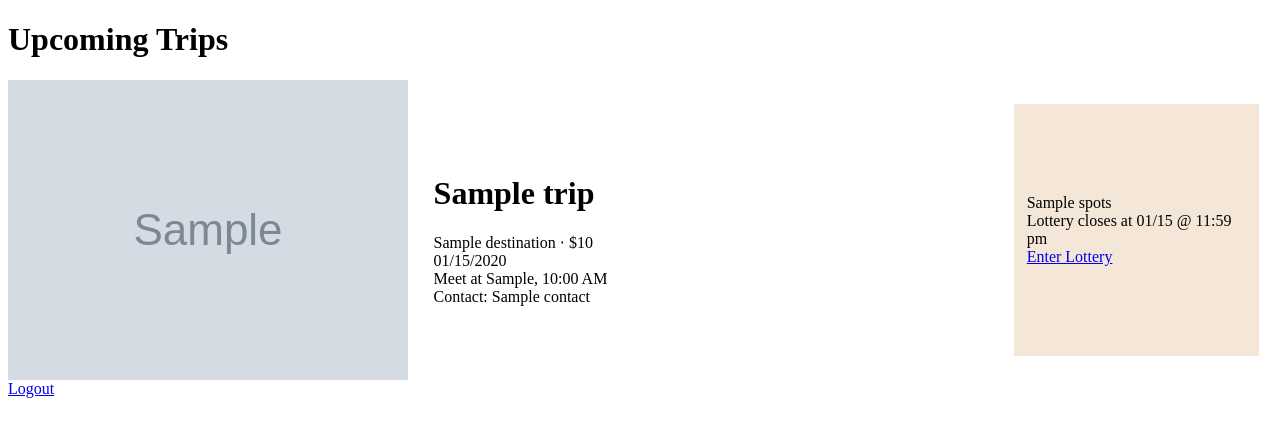
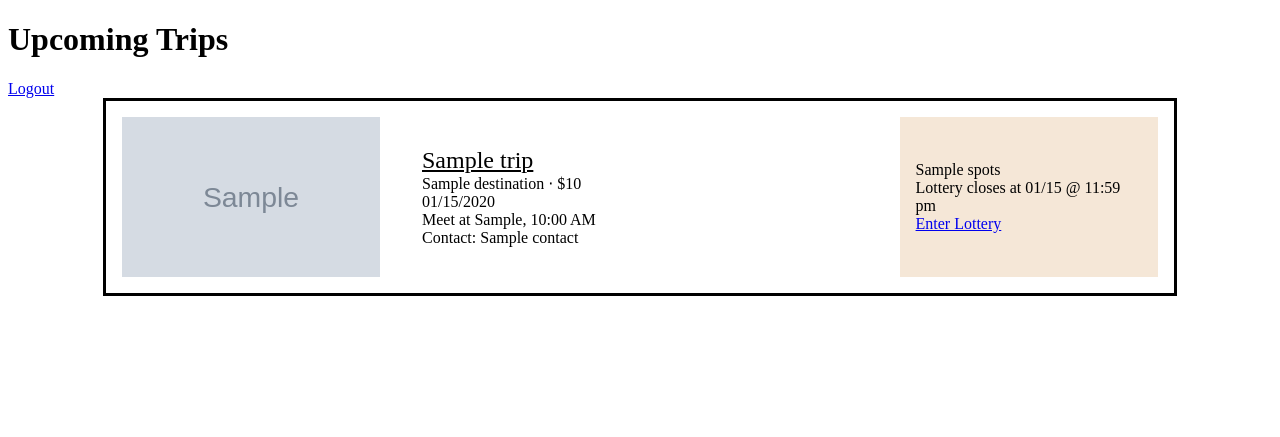
Before and after one commit to fullstackatbrown/project-brown-outing-club, a Flask app: template templates/upcoming.html in a window 1280 px wide. Shown: the top 437 px of the page. Run offline with Flask 2, Linux system fonts and the light colour scheme; the template is opened without the code that fills it: most values are stand-ins (such as "Sample title", 1, 10 or a date in 2020); grey boxes marked "Sample" are stand-in pictures.

Commit message:
added more styling to upcoming.html

```diff
--- a/app.py
+++ b/app.py
@@ -112,8 +112,8 @@ def login_required(f):
 def dashboard():
     #selects rows where the current date matches or is earlier than the sign up deadline
     #NOTE: current date uses the server clock to fetch the date, so make sure the app is deployed on an Eastern Server
-    upcoming_text = select([Trip]).where(Trip.signup_deadline >= func.current_date())
-    past_text = select([Trip]).where(Trip.signup_deadline < func.current_date())
+    upcoming_text = select([Trip]).where(Trip.signup_deadline >= func.current_date()).order_by(Trip.signup_deadline)
+    past_text = select([Trip]).where(Trip.signup_deadline < func.current_date()).order_by(Trip.signup_deadline.desc())
 
     upcoming_trips = conn.execute(upcoming_text).fetchall()
     past_trips = conn.execute(past_text).fetchall()
--- a/models.py
+++ b/models.py
@@ -22,6 +22,11 @@ class User(db.Model):
     id = db.Column(db.Integer, primary_key=True)
     auth_id = db.Column(db.String(80), unique=True, nullable=True)
     email = db.Column(db.String(120), unique=True, nullable=False)
+
+    #lottery determinants
+    # first_time = db.Column(db.Boolean, nullable=True, default=True)
+    # got_last_trip = db.Column(db.Boolean, nullable=True, default=True)
+    # total_trips = db.Column(db.Integer, nullable=False, default = 0)
 
     #float with 1 digit before decimal, 10 after
     weight = db.Column(db.Float(1, 10), nullable=False, default=1.0)
--- a/static/css/dashboard.css
+++ b/static/css/dashboard.css
@@ -1,18 +1,45 @@
+.body {
+    width: 85%;
+    margin: auto;
+}
+
 .row {
     display: flex;
     justify-content: center;
     flex-direction: column;
 }
 
+.row h2{
+    margin: 0 0 0.3em 0;
+}
+
 .trips {
     display: grid;
-    grid-template-columns: 1fr 2fr 1fr;
+    grid-template-columns: 2fr 3fr 2fr;
     grid-column-gap: 2vw;
-    grid-row-gap: 2vh
+    grid-row-gap: 2vh;
+    border-style: solid;
 }
 
-#lottery {
-    margin: 3vh 1vw;
-    padding: 0 1vw;
+#lottery{
+    margin: 1em 1em;
+    padding: 0 1em;
     background-color: #F5E7D7;
 }
+
+#img {
+    margin: 1em 1em;
+}
+
+.refphoto {
+    height: 10em;
+}
+
+.triplink {
+    color: black;
+    font-size: 1.5em;
+}
+
+.triplink #hover{
+    cursor: pointer;
+}
--- a/templates/upcoming.html
+++ b/templates/upcoming.html
@@ -7,16 +7,16 @@
 <body>
     <div class = "header">
         <h1>Upcoming Trips</h1>
+        <a class="btn btn-primary btn-lg btn-logout btn-block" href="/logout">Logout</a>
     </div>
+    <div class = "body">
     {% for trip in upcoming_trips %}
         <div class = "trips">
             <div class = "row" id ="img">
-                <img src = "{{ trip['image'] }}">
+                <img src = "{{ trip['image'] }}" class = "refphoto">
             </div>
             <div class = "row" id ="details">
-                <header>
-                    <h1>{{ trip['name'] }}</h1>
-                </header>
+                <a href="#moreinformation" class = "triplink">{{ trip['name'] }}</a>
                 <div>
                     {{ trip['destination'] }} &sdot; ${{ trip['price'] }}
                     <br>
@@ -34,7 +34,11 @@
                 </div>
             </div>
             <div class = "row" id = "lottery">
-                {{ trip['noncar_cap'] }} spots
+                {% if trip['noncar_cap'] == 0 %}
+                    Unlimited spots
+                {% else %}
+                    {{ trip['noncar_cap'] }} spots
+                {% endif %}
                 <br>
                 Lottery closes at {{ trip['signup_deadline'].strftime('%m/%d') }} @ 11:59 pm
                 <br>
@@ -47,5 +51,5 @@
             <hr>
         {% endif %}
     {% endfor %}
-    <a class="btn btn-primary btn-lg btn-logout btn-block" href="/logout">Logout</a>
-    </body>
+    </div>
+</body>
```
